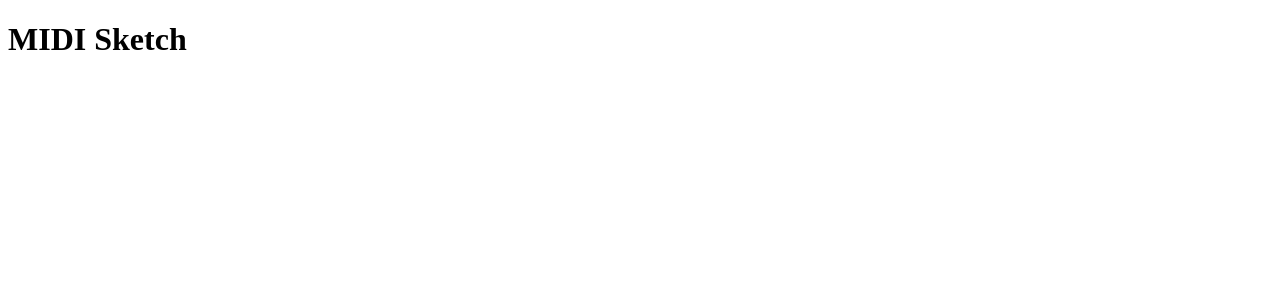
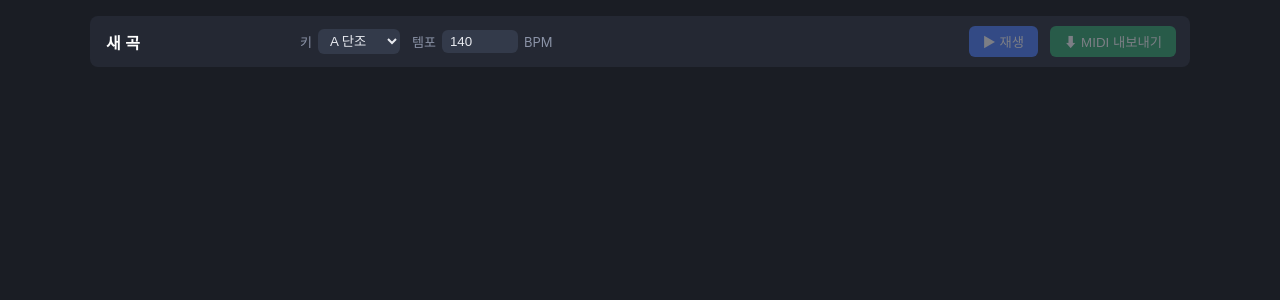
Before and after one commit to seohyun-lee/midi-sketch, a Svelte app: page / in a window 1280 px wide. Shown: the top 300 px of the page. Built offline with nearby package versions, Linux system fonts and the light colour scheme.

Commit message:
feat: 스토어(자동저장) + 앱 셸 + 상단 바

```diff
--- /dev/null
+++ b/src/lib/store.js
@@ -0,0 +1,14 @@
+import { writable } from 'svelte/store'
+import { createSong, loadSong, saveSong } from './model.js'
+import { createPlayer } from './audio.js'
+
+export const song = writable(loadSong() ?? createSong())
+export const selectedSectionId = writable(null)
+export const playing = writable(false)
+export const player = createPlayer()
+
+let saveTimer = null
+song.subscribe(value => {
+  clearTimeout(saveTimer)
+  saveTimer = setTimeout(() => saveSong(value), 300)
+})
--- a/src/ui/App.svelte
+++ b/src/ui/App.svelte
@@ -1 +1,13 @@
-<h1>MIDI Sketch</h1>
+<script>
+  import TopBar from './TopBar.svelte'
+</script>
+
+<main>
+  <TopBar />
+  <!-- ArrangeLane, SectionEditor는 이후 태스크에서 추가 -->
+</main>
+
+<style>
+  :global(body) { margin: 0; background: #1a1d24; color: #e8eaf0; font-family: -apple-system, sans-serif; }
+  main { max-width: 1100px; margin: 0 auto; padding: 16px; display: flex; flex-direction: column; gap: 12px; }
+</style>
--- /dev/null
+++ b/src/ui/TopBar.svelte
@@ -0,0 +1,51 @@
+<script>
+  import { song, player, playing } from '../lib/store.js'
+  import { NOTE_NAMES } from '../lib/theory.js'
+  import { downloadMidi } from '../lib/midi.js'
+
+  $: empty = $song.arrangement.length === 0
+  $: keyOptions = NOTE_NAMES.flatMap((n, root) => [
+    { root, mode: 'major', label: `${n} 장조` },
+    { root, mode: 'minor', label: `${n} 단조` },
+  ])
+  $: keyValue = `${$song.key.root}-${$song.key.mode}`
+
+  function setKey(e) {
+    const [root, mode] = e.target.value.split('-')
+    $song.key = { root: Number(root), mode }
+  }
+  function togglePlay() {
+    if ($playing) { player.stop(); $playing = false }
+    else { $playing = true; player.play($song, () => playing.set(false)) }
+  }
+</script>
+
+<header>
+  <input class="title" bind:value={$song.title} placeholder="곡 제목" />
+  <label>키
+    <select value={keyValue} on:change={setKey}>
+      {#each keyOptions as k}
+        <option value={`${k.root}-${k.mode}`}>{k.label}</option>
+      {/each}
+    </select>
+  </label>
+  <label>템포 <input type="number" min="40" max="240" bind:value={$song.bpm} /> BPM</label>
+  <span class="spacer" />
+  <button disabled={empty} title={empty ? '곡 배치에 섹션을 추가하세요' : ''} on:click={togglePlay}>
+    {$playing ? '■ 정지' : '▶ 재생'}
+  </button>
+  <button class="export" disabled={empty} title={empty ? '곡 배치에 섹션을 추가하세요' : ''}
+    on:click={() => downloadMidi($song)}>⬇ MIDI 내보내기</button>
+</header>
+
+<style>
+  header { display: flex; gap: 12px; align-items: center; background: #242833; padding: 10px 14px; border-radius: 8px; }
+  .title { font-size: 16px; font-weight: 700; background: transparent; border: none; color: #fff; width: 180px; }
+  label { font-size: 13px; color: #8b93a7; display: flex; gap: 6px; align-items: center; }
+  select, input[type='number'] { background: #333a4a; color: #e8eaf0; border: none; border-radius: 6px; padding: 4px 8px; }
+  input[type='number'] { width: 60px; }
+  .spacer { flex: 1; }
+  button { background: #4a7dff; color: #fff; border: none; border-radius: 6px; padding: 6px 14px; cursor: pointer; }
+  button:disabled { opacity: 0.4; cursor: not-allowed; }
+  .export { background: #2ea86b; }
+</style>
```
